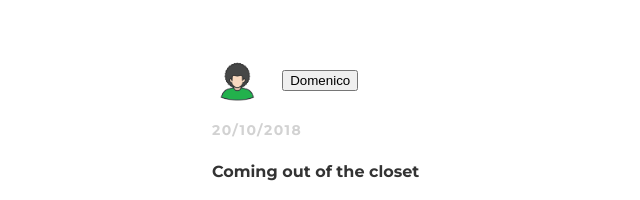
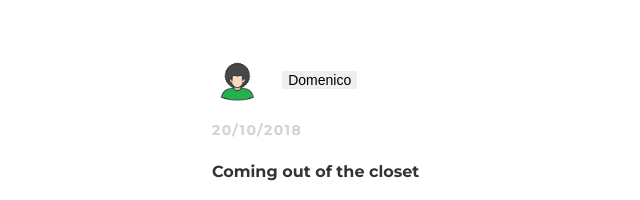
Before and after one commit to raffaele15/raffaele15.github.io, a plain HTML site: page index.html in a window 1280 px wide. Shown: the part 154-354 px from the top of the page, 28-668 px from the left. Drawn offline with Linux system fonts and the light colour scheme.

Commit message:
Update index.html

```diff
--- a/index.html
+++ b/index.html
@@ -20,7 +20,7 @@
          <div class="post-author">
            <img src="domenico.png">
            <span>
-            <button
+            <button class="button"
              onclick='window.alert("AAHHH GAAAYYY")'>Domenico</button>
           </span>
          </div>
```
